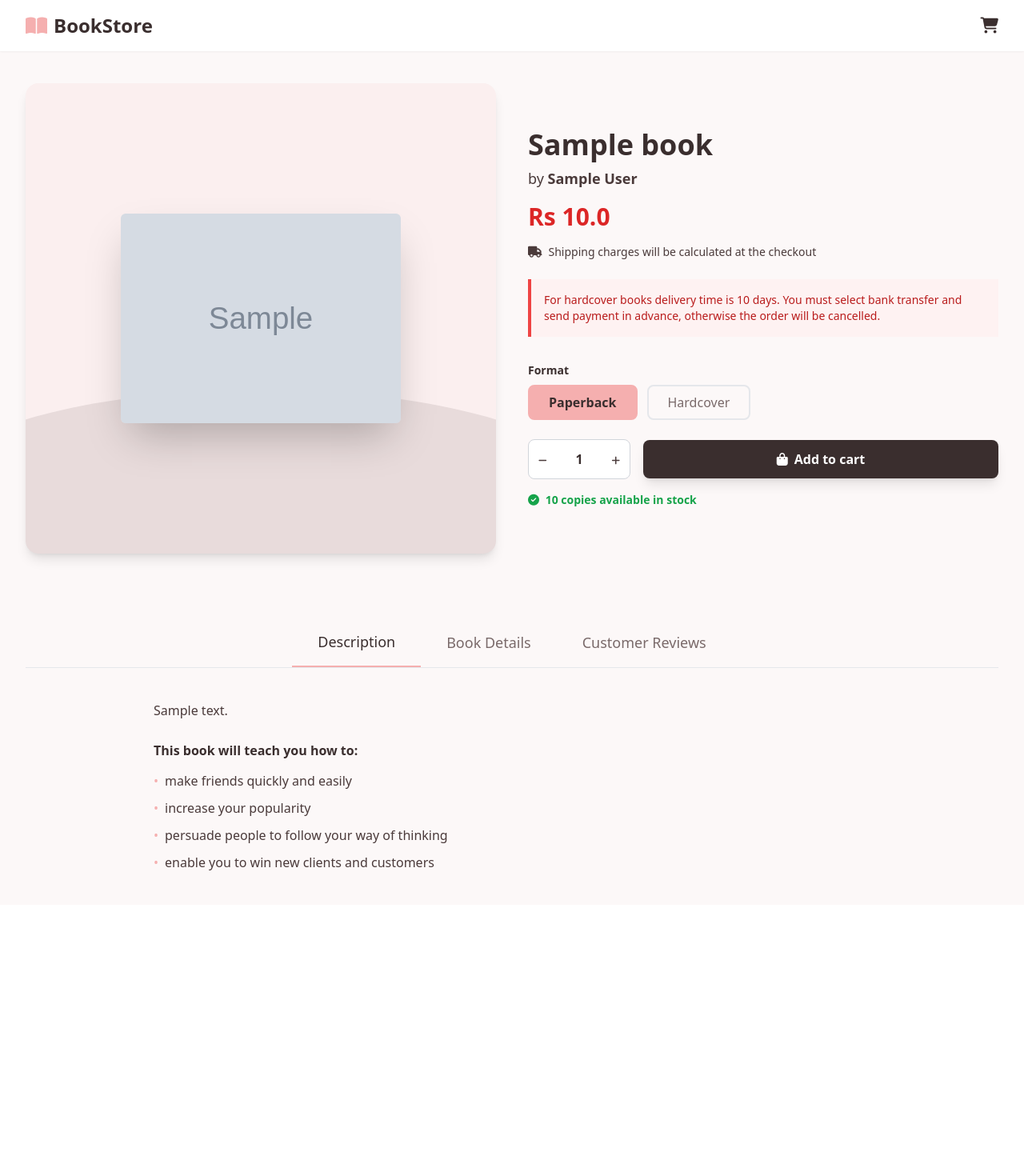
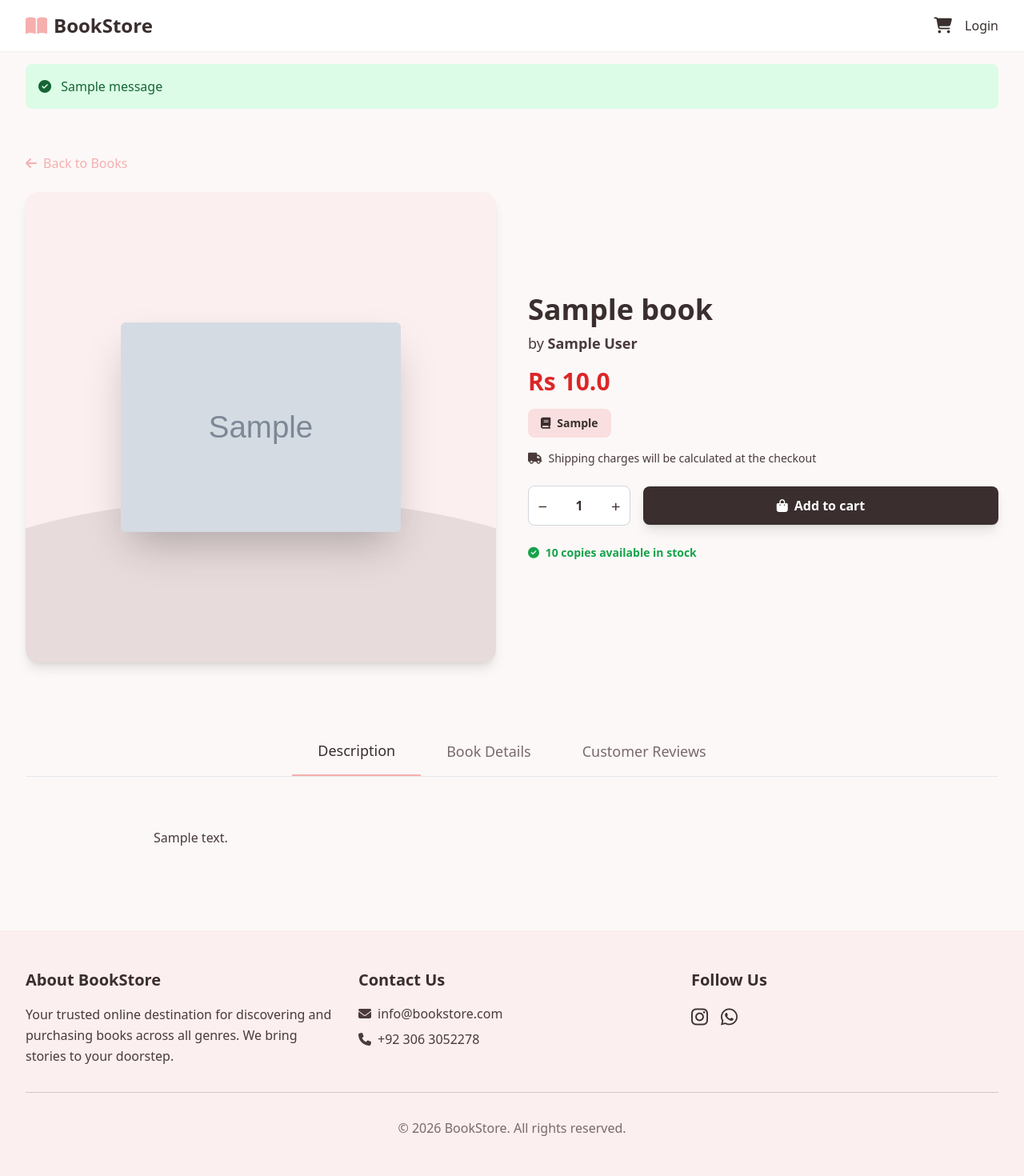
Before and after one commit to cyb3erasad/Flask-Book-Store, a Flask app: page /book/1 in a window 1280 px wide. Shown: the whole page at 80% size. Before the commit the page ends 1088 px from the top, so only its background shows below. Run offline with Flask 3, Linux system fonts and the light colour scheme; tables that the repository leaves empty hold one stand-in row (values such as "Sample post"); grey boxes marked "Sample" are stand-in pictures; one stand-in notice (Sample message) is shown; some libraries are stand-ins or nearby versions.

Commit message:
Create new book_detail route frontend page

```diff
--- a/app/templates/book_detail.html
+++ b/app/templates/book_detail.html
@@ -1,184 +1,301 @@
-<!DOCTYPE html>
+<!doctype html>
 <html lang="en">
   <head>
-    <meta charset="UTF-8">
-    <meta name="viewport" content="width=device-width, initial-scale=1.0">
+    <meta charset="UTF-8" />
+    <meta name="viewport" content="width=device-width, initial-scale=1.0" />
     <title>{{ book.title }} - BookStore</title>
     <script src="https://cdn.tailwindcss.com"></script>
-    <link rel="stylesheet" href="https://cdnjs.cloudflare.com/ajax/libs/font-awesome/6.4.0/css/all.min.css">
+    <link
+      rel="stylesheet"
+      href="https://cdnjs.cloudflare.com/ajax/libs/font-awesome/6.4.0/css/all.min.css"
+    />
     <script>
       tailwind.config = {
         theme: {
           extend: {
             colors: {
-                        'main-bg': '#FCF8F8',
-                        'card-bg': '#FBEFEF',
-                        'highlight-bg': '#F9DFDF',
-                        'accent': '#F5AFAF',
-                        'primary-text': '#3A2E2E',
-                        'secondary-text': '#4A3A3A',
-                        'muted-text': '#7A6A6A'
-                    }
-                }
-            }
-        }
+              "main-bg": "#FCF8F8",
+              "card-bg": "#FBEFEF",
+              "highlight-bg": "#F9DFDF",
+              accent: "#F5AFAF",
+              "primary-text": "#3A2E2E",
+              "secondary-text": "#4A3A3A",
+              "muted-text": "#7A6A6A",
+            },
+          },
+        },
+      };
     </script>
     <style>
       /* Custom Tab Styling for the active state */
       .tab-active {
-            border-bottom: 2px solid #F5AFAF;
-            color: #3A2E2E;
+        border-bottom: 2px solid #f5afaf;
+        color: #3a2e2e;
         font-weight: 600;
       }
       .tab-inactive {
-            color: #7A6A6A;
+        color: #7a6a6a;
       }
       /* Hide scrollbar for number input */
-        input[type=number]::-webkit-inner-spin-button,
-        input[type=number]::-webkit-outer-spin-button {
+      input[type="number"]::-webkit-inner-spin-button,
+      input[type="number"]::-webkit-outer-spin-button {
         -webkit-appearance: none;
         margin: 0;
       }
     </style>
   </head>
   <body class="bg-main-bg text-primary-text font-sans">
-
     <nav class="bg-white shadow-sm sticky top-0 z-50">
       <div class="max-w-7xl mx-auto px-4 sm:px-6 lg:px-8">
         <div class="flex justify-between h-16">
           <div class="flex items-center">
-                    <a href="/" class="text-2xl font-bold text-primary-text flex items-center">
+            <a
+              href="/"
+              class="text-2xl font-bold text-primary-text flex items-center"
+            >
               <i class="fas fa-book-open mr-2 text-accent"></i>
               BookStore
             </a>
           </div>
           <div class="flex items-center space-x-4">
-                    <a href="/cart" class="text-primary-text hover:text-accent transition relative">
+            <a
+              href="/cart"
+              class="text-primary-text hover:text-accent transition relative"
+            >
               <i class="fas fa-shopping-cart text-xl"></i>
               {% if cart_amount > 0 %}
-                        <span class="absolute -top-2 -right-2 bg-accent text-white text-xs font-bold rounded-full h-5 w-5 flex items-center justify-center">
+              <span
+                class="absolute -top-2 -right-2 bg-accent text-white text-xs font-bold rounded-full h-5 w-5 flex items-center justify-center"
+              >
                 {{ cart_amount }}
               </span>
               {% endif %}
             </a>
+
+            <!-- Auth Links -->
+            {% if current_user.is_authenticated %}
+            <a
+              href="/my-orders"
+              class="text-primary-text hover:text-accent transition font-medium"
+              >My Orders</a
+            >
+            <a
+              href="/auth/logout"
+              class="text-primary-text hover:text-accent transition font-medium"
+              >Logout</a
+            >
+            {% else %}
+            <a
+              href="/auth/login"
+              class="text-primary-text hover:text-accent transition font-medium"
+              >Login</a
+            >
+            {% endif %}
           </div>
         </div>
       </div>
     </nav>
 
+    <!-- Flash Messages -->
+    {% with messages = get_flashed_messages(with_categories=true) %} {% if
+    messages %}
+    <div class="max-w-7xl mx-auto px-4 sm:px-6 lg:px-8 mt-4">
+      {% for category, message in messages %}
+      <div
+        class="mb-4 p-4 rounded-lg {% if category == 'success' %}bg-green-100 text-green-800{% elif category == 'danger' %}bg-red-100 text-red-800{% else %}bg-yellow-100 text-yellow-800{% endif %}"
+      >
+        <i
+          class="fas {% if category == 'success' %}fa-check-circle{% elif category == 'danger' %}fa-exclamation-circle{% else %}fa-info-circle{% endif %} mr-2"
+        ></i>
+        {{ message }}
+      </div>
+      {% endfor %}
+    </div>
+    {% endif %} {% endwith %}
+
     <div class="max-w-7xl mx-auto px-4 sm:px-6 lg:px-8 py-10">
+      <!-- Back Button -->
+      <div class="mb-6">
+        <a
+          href="/"
+          class="text-accent hover:text-primary-text transition font-medium"
+        >
+          <i class="fas fa-arrow-left mr-2"></i>Back to Books
+        </a>
+      </div>
 
       <div class="flex flex-col md:flex-row gap-10">
+        <!-- Book Image -->
+        <div class="w-full md:w-1/2">
+          <div
+            class="bg-card-bg rounded-2xl p-8 relative overflow-hidden shadow-lg aspect-square flex items-center justify-center group"
+          >
+            <div
+              class="absolute bottom-0 left-0 right-0 h-1/3 bg-primary-text opacity-10 rounded-t-[50%] transform scale-150 translate-y-10"
+            ></div>
 
-            <div class="w-full md:w-1/2">
-                <div class="bg-card-bg rounded-2xl p-8 relative overflow-hidden shadow-lg aspect-square flex items-center justify-center group">
-                    <div class="absolute bottom-0 left-0 right-0 h-1/3 bg-primary-text opacity-10 rounded-t-[50%] transform scale-150 translate-y-10"></div>
-
-                    <img src="{{ url_for('static', filename=book.image) if book.image else 'https://via.placeholder.com/400x600?text=No+Cover' }}"
+            <img
+              src="{{ url_for('static', filename=book.image) if book.image else 'https://via.placeholder.com/400x600?text=No+Cover' }}"
               alt="{{ book.title }}"
-                         class="relative z-10 w-2/3 shadow-2xl transform transition duration-500 group-hover:scale-105 object-cover rounded-md">
+              class="relative z-10 w-2/3 shadow-2xl transform transition duration-500 group-hover:scale-105 object-cover rounded-md"
+            />
           </div>
         </div>
 
+        <!-- Book Details -->
         <div class="w-full md:w-1/2 flex flex-col justify-center">
-                <h1 class="text-4xl font-bold text-primary-text mb-2">{{ book.title }}</h1>
-                <p class="text-lg text-secondary-text mb-4">by <span class="font-semibold">{{ book.author }}</span></p>
+          <h1 class="text-4xl font-bold text-primary-text mb-2">
+            {{ book.title }}
+          </h1>
+          <p class="text-lg text-secondary-text mb-4">
+            by <span class="font-semibold">{{ book.author }}</span>
+          </p>
 
-                <div class="text-3xl font-bold text-red-600 mb-4">Rs {{ book.price }}</div>
+          <div class="text-3xl font-bold text-red-600 mb-4">
+            Rs {{ book.price }}
+          </div>
+
+          <!-- Binding Display -->
+          <div class="mb-4">
+            <span
+              class="inline-block bg-highlight-bg px-4 py-2 rounded-lg text-sm font-semibold text-primary-text"
+            >
+              <i class="fas fa-book mr-2"></i>{{ book.binding if book.binding
+              else 'Paperback' }}
+            </span>
+          </div>
 
           <p class="text-sm text-secondary-text mb-6">
-                    <i class="fas fa-truck mr-2"></i>Shipping charges will be calculated at the checkout
+            <i class="fas fa-truck mr-2"></i>Shipping charges will be calculated
+            at the checkout
           </p>
 
-                <div class="bg-red-50 border-l-4 border-red-500 p-4 mb-8">
+          {% if book.binding == 'Hardcover' %}
+          <div class="bg-red-50 border-l-4 border-red-500 p-4 mb-6">
             <p class="text-red-700 text-sm font-medium">
-                        For hardcover books delivery time is 10 days.
-                        You must select bank transfer and send payment in advance, otherwise the order will be cancelled.
+              <i class="fas fa-info-circle mr-2"></i>
+              For hardcover books delivery time is 10 days. You must select bank
+              transfer and send payment in advance, otherwise the order will be
+              cancelled.
             </p>
           </div>
+          {% endif %}
 
-                <form action="/add_to_cart/{{ book.id }}" method="POST">
+          <!-- Add to Cart Form -->
           <div class="mb-6">
-                        <label class="block text-sm font-semibold text-primary-text mb-2">Format</label>
-                        <div class="flex space-x-3">
-                            <button type="button" class="px-6 py-2 border-2 border-accent bg-accent text-primary-text font-semibold rounded-lg focus:outline-none">
-                                Paperback
-                            </button>
-                            <button type="button" class="px-6 py-2 border-2 border-gray-200 text-muted-text hover:border-accent hover:text-primary-text transition rounded-lg focus:outline-none">
-                                Hardcover
-                            </button>
-                        </div>
-                    </div>
-
             <div class="flex items-center gap-4">
-                        <div class="flex items-center border border-gray-300 rounded-lg bg-white overflow-hidden w-32">
-                            <button type="button" onclick="decrementQty()" class="px-3 py-3 text-secondary-text hover:bg-gray-100 transition">
+              <div
+                class="flex items-center border border-gray-300 rounded-lg bg-white overflow-hidden w-32"
+              >
+                <button
+                  type="button"
+                  onclick="decrementQty()"
+                  class="px-3 py-3 text-secondary-text hover:bg-gray-100 transition"
+                >
                   <i class="fas fa-minus text-xs"></i>
                 </button>
-                            <input type="number" id="quantity" name="quantity" value="1" min="1" max="{{ book.stock }}"
-                                   class="w-full text-center outline-none text-primary-text font-semibold h-full">
-                            <button type="button" onclick="incrementQty()" class="px-3 py-3 text-secondary-text hover:bg-gray-100 transition">
+                <input
+                  type="number"
+                  id="quantity"
+                  name="quantity"
+                  value="1"
+                  min="1"
+                  max="{{ book.stock }}"
+                  class="w-full text-center outline-none text-primary-text font-semibold h-full"
+                />
+                <button
+                  type="button"
+                  onclick="incrementQty()"
+                  class="px-3 py-3 text-secondary-text hover:bg-gray-100 transition"
+                >
                   <i class="fas fa-plus text-xs"></i>
                 </button>
               </div>
 
-                        <button type="submit" class="flex-1 bg-primary-text text-white py-3 px-6 rounded-lg font-bold hover:bg-opacity-90 transition shadow-lg flex items-center justify-center gap-2">
+              {% if book.stock > 0 %}
+              <a
+                href="{{ url_for('cart.add_to_cart', book_id=book.id) }}"
+                class="flex-1 bg-primary-text text-white py-3 px-6 rounded-lg font-bold hover:bg-opacity-90 transition shadow-lg flex items-center justify-center gap-2"
+              >
                 <i class="fas fa-shopping-bag"></i>
                 Add to cart
+              </a>
+              {% else %}
+              <button
+                disabled
+                class="flex-1 bg-gray-300 text-gray-500 py-3 px-6 rounded-lg font-bold cursor-not-allowed flex items-center justify-center gap-2"
+              >
+                <i class="fas fa-times-circle"></i>
+                Out of Stock
               </button>
-                    </div>
-                </form>
-
-                <div class="mt-4 text-sm text-green-600 font-semibold">
-                    <i class="fas fa-check-circle mr-1"></i> {{ book.stock }} copies available in stock
-                </div>
+              {% endif %}
             </div>
           </div>
 
+          <!-- Stock Status -->
+          {% if book.stock > 0 %}
+          <div class="text-sm text-green-600 font-semibold">
+            <i class="fas fa-check-circle mr-1"></i> {{ book.stock }} copies
+            available in stock
+          </div>
+          {% else %}
+          <div class="text-sm text-red-600 font-semibold">
+            <i class="fas fa-times-circle mr-1"></i> Currently out of stock
+          </div>
+          {% endif %}
+        </div>
+      </div>
+
+      <!-- Tabs Section -->
       <div class="mt-20">
         <div class="flex border-b border-gray-200 justify-center mb-10">
-                <button onclick="switchTab('description')" id="tab-btn-description"
-                        class="px-8 py-4 text-lg font-medium transition tab-active">
+          <button
+            onclick="switchTab('description')"
+            id="tab-btn-description"
+            class="px-8 py-4 text-lg font-medium transition tab-active"
+          >
             Description
           </button>
-                <button onclick="switchTab('details')" id="tab-btn-details"
-                        class="px-8 py-4 text-lg font-medium transition tab-inactive hover:text-primary-text">
+          <button
+            onclick="switchTab('details')"
+            id="tab-btn-details"
+            class="px-8 py-4 text-lg font-medium transition tab-inactive hover:text-primary-text"
+          >
             Book Details
           </button>
-                <button onclick="switchTab('reviews')" id="tab-btn-reviews"
-                        class="px-8 py-4 text-lg font-medium transition tab-inactive hover:text-primary-text">
+          <button
+            onclick="switchTab('reviews')"
+            id="tab-btn-reviews"
+            class="px-8 py-4 text-lg font-medium transition tab-inactive hover:text-primary-text"
+          >
             Customer Reviews
           </button>
         </div>
 
         <div class="max-w-4xl mx-auto">
-
+          <!-- Description Tab -->
           <div id="content-description" class="animate-fade-in block">
             <div class="prose max-w-none text-secondary-text leading-relaxed">
-                        {{ book.description | safe }}
-
-                        <div class="mt-6">
-                            <h3 class="font-bold text-primary-text mb-3">This book will teach you how to:</h3>
-                            <ul class="space-y-2 list-none">
-                                <li class="flex items-start">
-                                    <span class="mr-2 text-accent">•</span> make friends quickly and easily
-                                </li>
-                                <li class="flex items-start">
-                                    <span class="mr-2 text-accent">•</span> increase your popularity
-                                </li>
-                                <li class="flex items-start">
-                                    <span class="mr-2 text-accent">•</span> persuade people to follow your way of thinking
-                                </li>
-                                <li class="flex items-start">
-                                    <span class="mr-2 text-accent">•</span> enable you to win new clients and customers
-                                </li>
-                            </ul>
+              {% if book.description and book.description.strip() %}
+              <div class="text-base whitespace-pre-line">
+                {{ book.description }}
               </div>
+              {% else %}
+              <div class="text-center py-10 bg-card-bg rounded-lg">
+                <i class="fas fa-book-open text-4xl text-muted-text mb-3"></i>
+                <p class="text-muted-text">
+                  No description available for this book.
+                </p>
+              </div>
+              {% endif %}
             </div>
           </div>
 
+          <!-- Details Tab -->
           <div id="content-details" class="hidden">
-                    <div class="grid grid-cols-1 md:grid-cols-2 gap-y-4 text-secondary-text">
+            <div
+              class="grid grid-cols-1 md:grid-cols-2 gap-y-4 text-secondary-text"
+            >
               <div class="flex border-b border-dashed border-gray-200 pb-2">
                 <span class="font-bold w-1/3">Title:</span>
                 <span>{{ book.title }}</span>
@@ -188,34 +305,108 @@
                 <span>{{ book.author }}</span>
               </div>
               <div class="flex border-b border-dashed border-gray-200 pb-2">
+                <span class="font-bold w-1/3">Price:</span>
+                <span class="font-semibold text-red-600"
+                  >Rs {{ book.price }}</span
+                >
+              </div>
+              <div class="flex border-b border-dashed border-gray-200 pb-2">
+                <span class="font-bold w-1/3">Binding:</span>
+                <span>{{ book.binding if book.binding else 'Paperback' }}</span>
+              </div>
+              <div class="flex border-b border-dashed border-gray-200 pb-2">
+                <span class="font-bold w-1/3">Stock:</span>
+                <span
+                  class="{% if book.stock > 0 %}text-green-600{% else %}text-red-600{% endif %} font-semibold"
+                >
+                  {{ book.stock }} available
+                </span>
+              </div>
+              <div class="flex border-b border-dashed border-gray-200 pb-2">
                 <span class="font-bold w-1/3">Language:</span>
                 <span>English</span>
-                        </div>
-                        <div class="flex border-b border-dashed border-gray-200 pb-2">
-                            <span class="font-bold w-1/3">Format:</span>
-                            <span>Paperback / Hardcover</span>
               </div>
             </div>
           </div>
 
+          <!-- Reviews Tab -->
           <div id="content-reviews" class="hidden text-center py-10">
             <div class="bg-card-bg rounded-lg p-8 inline-block">
               <i class="far fa-comment-dots text-4xl text-accent mb-4"></i>
-                        <p class="text-secondary-text">No reviews yet. Be the first to review this book!</p>
+              <p class="text-secondary-text">
+                No reviews yet. Be the first to review this book!
+              </p>
             </div>
           </div>
-
         </div>
       </div>
     </div>
 
+    <!-- Footer -->
+    <footer class="bg-card-bg py-12 mt-16">
+      <div class="max-w-7xl mx-auto px-4 sm:px-6 lg:px-8">
+        <div class="grid grid-cols-1 md:grid-cols-3 gap-8">
+          <!-- About Section -->
+          <div>
+            <h3 class="text-xl font-bold text-primary-text mb-4">
+              About BookStore
+            </h3>
+            <p class="text-secondary-text leading-relaxed">
+              Your trusted online destination for discovering and purchasing
+              books across all genres. We bring stories to your doorstep.
+            </p>
+          </div>
+
+          <!-- Contact Info -->
+          <div>
+            <h3 class="text-xl font-bold text-primary-text mb-4">Contact Us</h3>
+            <p class="text-secondary-text mb-2">
+              <i class="fas fa-envelope mr-2"></i>info@bookstore.com
+            </p>
+            <p class="text-secondary-text">
+              <i class="fas fa-phone mr-2"></i>+92 306 3052278
+            </p>
+          </div>
+
+          <!-- Social Links -->
+          <div>
+            <h3 class="text-xl font-bold text-primary-text mb-4">Follow Us</h3>
+            <div class="flex space-x-4">
+              <a
+                href="https://instagram.com"
+                target="_blank"
+                class="text-primary-text hover:text-accent transition text-2xl"
+              >
+                <i class="fab fa-instagram"></i>
+              </a>
+              <a
+                href="https://wa.me/923001234567"
+                target="_blank"
+                class="text-primary-text hover:text-accent transition text-2xl"
+              >
+                <i class="fab fa-whatsapp"></i>
+              </a>
+            </div>
+          </div>
+        </div>
+
+        <div
+          class="border-t border-primary-text border-opacity-20 mt-8 pt-8 text-center"
+        >
+          <p class="text-muted-text">
+            &copy; 2026 BookStore. All rights reserved.
+          </p>
+        </div>
+      </div>
+    </footer>
+
     <script>
       // Quantity Logic
-        const quantityInput = document.getElementById('quantity');
+      const quantityInput = document.getElementById("quantity");
 
       function incrementQty() {
         let currentVal = parseInt(quantityInput.value);
-            let maxVal = parseInt(quantityInput.getAttribute('max'));
+        let maxVal = parseInt(quantityInput.getAttribute("max"));
         if (currentVal < maxVal) {
           quantityInput.value = currentVal + 1;
         }
@@ -231,29 +422,31 @@
       // Tab Switching Logic
       function switchTab(tabName) {
         // Hide all contents
-            document.getElementById('content-description').classList.add('hidden');
-            document.getElementById('content-details').classList.add('hidden');
-            document.getElementById('content-reviews').classList.add('hidden');
+        document.getElementById("content-description").classList.add("hidden");
+        document.getElementById("content-details").classList.add("hidden");
+        document.getElementById("content-reviews").classList.add("hidden");
 
         // Show selected content
-            document.getElementById('content-' + tabName).classList.remove('hidden');
+        document
+          .getElementById("content-" + tabName)
+          .classList.remove("hidden");
 
         // Reset tab styles
-            const tabs = ['description', 'details', 'reviews'];
-            tabs.forEach(t => {
-                const btn = document.getElementById('tab-btn-' + t);
-                btn.classList.remove('tab-active');
-                btn.classList.add('tab-inactive');
-                btn.style.borderBottom = 'none';
-                btn.style.color = '#7A6A6A';
+        const tabs = ["description", "details", "reviews"];
+        tabs.forEach((t) => {
+          const btn = document.getElementById("tab-btn-" + t);
+          btn.classList.remove("tab-active");
+          btn.classList.add("tab-inactive");
+          btn.style.borderBottom = "none";
+          btn.style.color = "#7A6A6A";
         });
 
         // Activate selected tab style
-            const activeBtn = document.getElementById('tab-btn-' + tabName);
-            activeBtn.classList.remove('tab-inactive');
-            activeBtn.classList.add('tab-active');
-            activeBtn.style.borderBottom = '2px solid #F5AFAF'; // Accent color
-            activeBtn.style.color = '#3A2E2E'; // Primary text
+        const activeBtn = document.getElementById("tab-btn-" + tabName);
+        activeBtn.classList.remove("tab-inactive");
+        activeBtn.classList.add("tab-active");
+        activeBtn.style.borderBottom = "2px solid #F5AFAF"; // Accent color
+        activeBtn.style.color = "#3A2E2E"; // Primary text
       }
     </script>
   </body>
```
Lines whose indentation alone changed are shown as unchanged.
